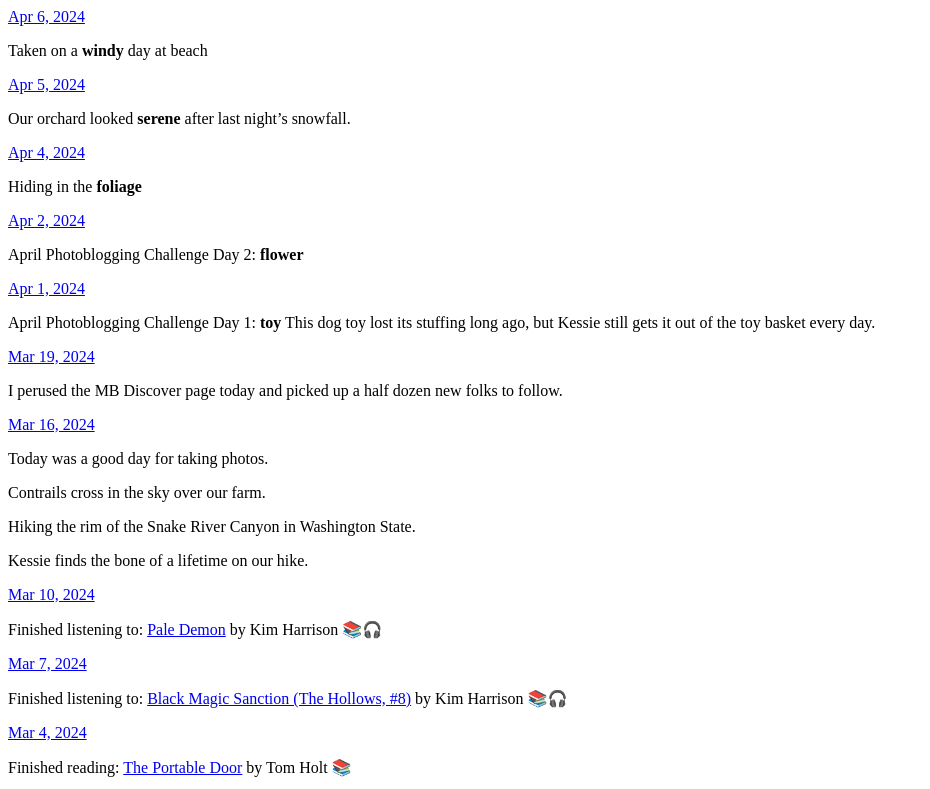
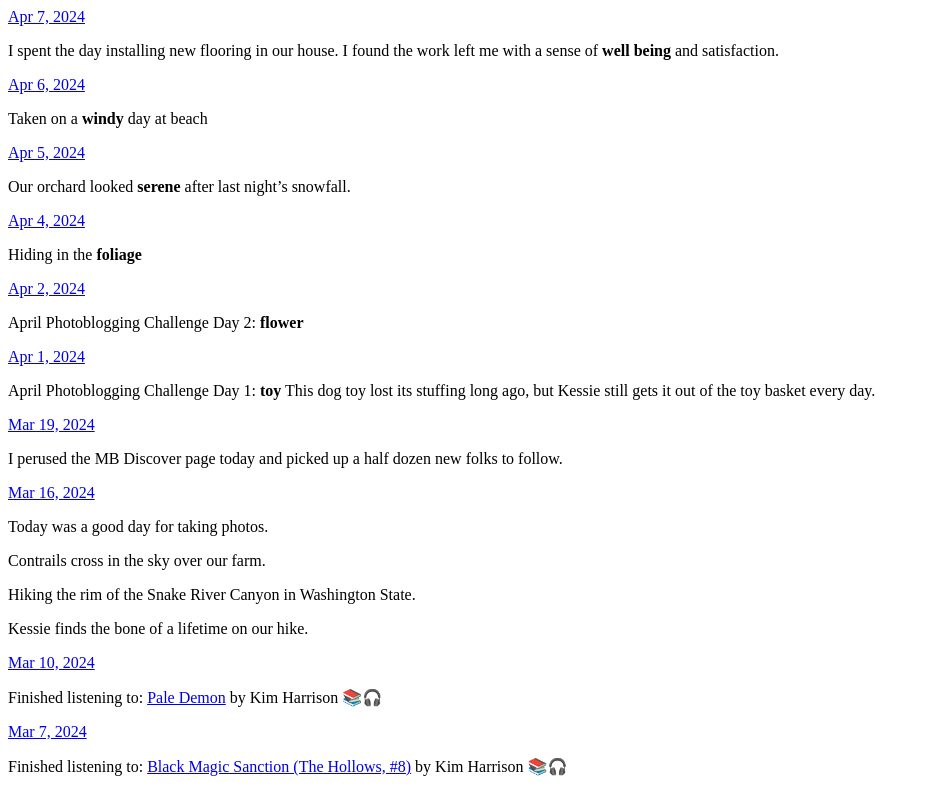
Before and after one commit to palousegeo/microblog, a plain HTML site: page index.html in a window 1280 px wide. Shown: the top 789 px of the page, without its empty margins (0-930 px from the left). Drawn offline with Linux system fonts and the light colour scheme.

Commit message:
Archiving from Micro.blog.

```diff
--- a/index.html
+++ b/index.html
@@ -21,6 +21,18 @@
 <div class="h-feed">
 
 
+
+	  <div class="h-entry">
+
+
+		<a href="https://palousegeo.com/2024/04/07/i-spent-the.html" class="u-url"><time class="dt-published" datetime="2024-04-07 20:35:31 -0700">Apr 7, 2024</time></a>
+
+		<div class="e-content">
+			 <p>I spent the day installing new flooring in our house. I found the work left me with a sense of <strong>well being</strong> and satisfaction.</p>
+<!-- raw HTML omitted -->
+
+		</div>
+	  </div>
 
 	  <div class="h-entry">
 
```
